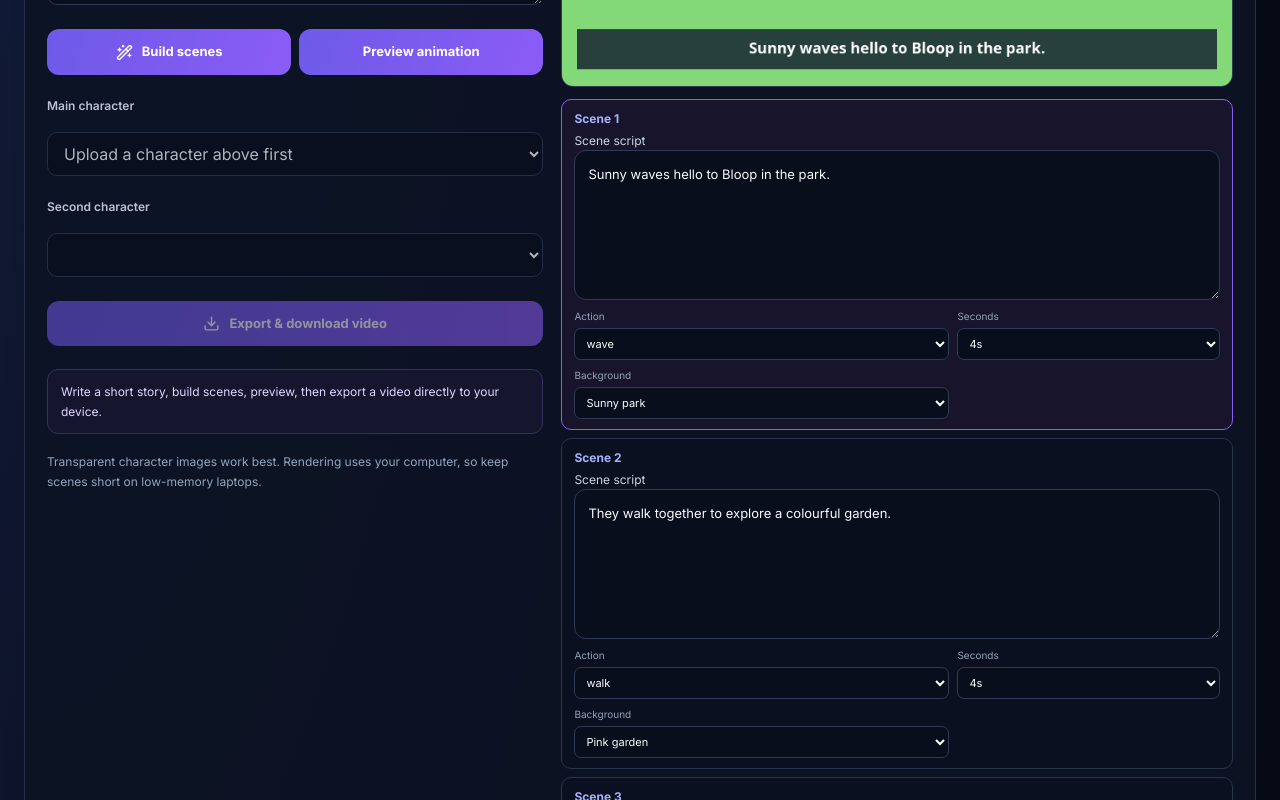
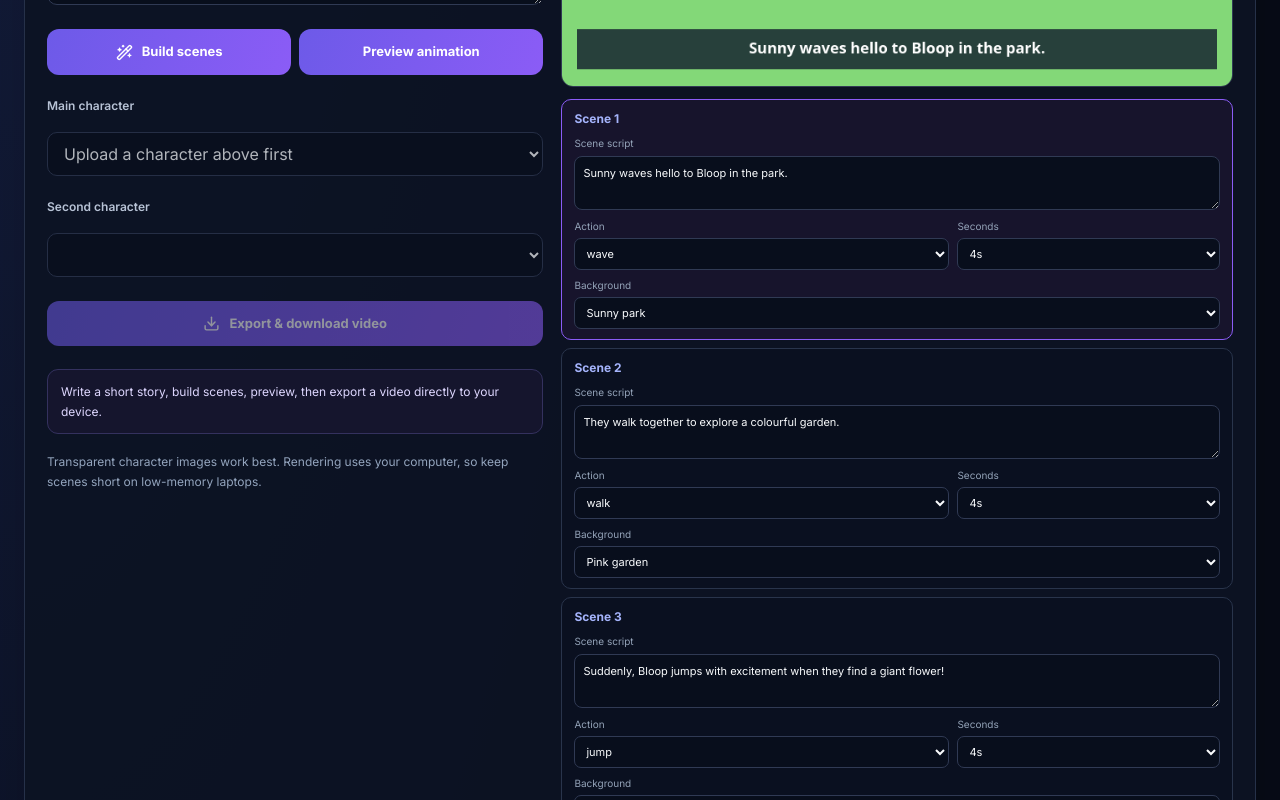
Before and after one commit to DynamismCh/AnimateText-Studio, a React (Vite) app: page / in a window 1280 px wide. Shown: the part 1320-2120 px from the top of the page. Built offline with nearby package versions, Linux system fonts and the light colour scheme.

Commit message:
Style scene script and background controls

```diff
--- a/src/index.css
+++ b/src/index.css
@@ -123,3 +123,7 @@ button:disabled{cursor:not-allowed;opacity:.55}
 .scene-studio-scene-edit{display:grid;grid-template-columns:minmax(0,1fr) minmax(0,.7fr);gap:8px;margin-top:5px}
 .scene-studio-scene-edit label{display:grid;gap:4px;color:#94a3b8;font-size:10px}
 .scene-studio-scene-edit select{width:100%;min-width:0;min-height:32px;padding:5px 7px;border:1px solid #303a54;border-radius:7px;background:#080e1c;color:#f8fafc;font-size:11px}
+
+.scene-studio-script-label{display:grid;gap:5px;margin-top:4px;color:#94a3b8;font-size:10px}
+.scene-studio-script-label textarea{width:100%;min-height:54px;padding:8px;border:1px solid #303a54;border-radius:8px;background:#080e1c;color:#f8fafc;font:inherit;font-size:11px;line-height:1.5;resize:vertical}
+.scene-studio-scene-edit .scene-studio-background-label{grid-column:1/-1}
```
